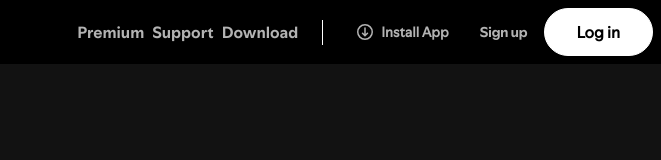
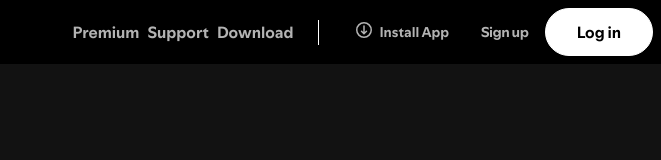
Before and after one commit to jishnuns/Spotify, a plain HTML site: page index.html in a window 1280 px wide. Shown: the full height of the page, 619-1280 px from the left. Drawn offline with Linux system fonts and the light colour scheme.

Commit message:
fixing error

```diff
--- a/index.html
+++ b/index.html
@@ -21,14 +21,10 @@
                 </div>
             </div>
         </div>
-
         <div class="header-tab-view">
-            <div class="spotify-tab-logo">
-                <div class="add-logo">
-                    <img src="img/spotify-tab.svg" alt="">
-                </div>
+            <div class="add-logo">
+                <img src="img/spotify-tab.svg" alt="">
             </div>
-
             <div class="home-search">
                 <button class="home-btn">
                     <img src="img/home.svg" alt="">
@@ -39,22 +35,19 @@
                     </button>
                 </div>
             </div>
-
             <div class="spotify-supports">
-                <div class="supports-content">Premium</div>
-                <div class="supports-content">Support</div>
-                <div class="supports-content">Download</div>
+                <a href="#" class="supports-content">Premium</a>
+                <a href="#" class="supports-content">Support</a>
+                <a href="#" class="supports-content">Download</a>
                 <div class="vertical-line"></div>
-                <div class="install-app-btn"><img src="img/download.svg" alt="">Install App</div>
-            </div>
-
-            <div class="main-login">
-                <div class="signup-btn">Sign up</div>
-                <button class="login-btn"><div>Log in</div></button>
+                <button class="install-app-btn"><img src="img/download.svg" alt="">Install App</button>
+                <div class="main-login">
+                    <button class="signup-btn">Sign up</button>
+                    <button class="login-btn"><span>Log in</span></button>
+                </div>
             </div>
         </div>
     </header>
-
 </body>
 
 </html>
--- a/styles.css
+++ b/styles.css
@@ -22,23 +22,29 @@ body {
     background-color: #121212;
 }
 
+header {
+    width: 100%;
+    position: fixed;
+    top: 0;
+
+}
+
 .header-mobile-view {
     background-color: #000;
-    padding: 16px 16px 8px;
+    padding: 12px 16px 12px;
     display: flex;
     justify-content: space-between;
-    position: fixed;
-    left: 0;
-    top: 0;
-    right: 0;
 }
 
+.spotify-logo {
+    padding-top: 4px;
+}
 .menu-section {
     display: flex;
 }
 
 .open-app {
-    border-radius: 9999px;
+    border-radius: 50px;
     background-color: #fff;
     border: #fff;
     height: 32px;
@@ -46,11 +52,15 @@ body {
     font-size: 13px;
     font-weight: 700;
     font-family: spotify-Bold;
-    transform: translateY(-4px);
 }
 
 .menu-button img{
     margin-left: 16px;
+    padding-top: 4px;
+}
+
+.header-tab-view {
+    display: none;
 }
 
 @media screen and (min-width:960px) {
@@ -102,10 +112,11 @@ body {
     .supports-content {
         display: flex;
         color: #b3b3b3;
-        font-weight: 700px;
+        font-weight: 700;
         font-family: spotify-Bold;
         font-size: 16px;
         padding: 8px 0px;
+        text-decoration: none;
     }
 
     .vertical-line {
@@ -118,12 +129,14 @@ body {
     .install-app-btn {
         color: #b3b3b3;
         font-size: 14px;
-        font-family: spotify-Regular;
+        font-family: spotify-Bold;
         font-weight: 700;
         display: flex;
         text-wrap: nowrap;
         gap: 8px;
-        padding: 4px 16px 4px 10px;
+        padding: 4px 16px 4px 13px;
+        border: none;
+        background-color: transparent;
     }
 
     .main-login {
@@ -132,26 +145,28 @@ body {
     }
 
     .signup-btn {
-        padding: 4px 16px 4px 15px;
+        padding: 4px 16px 4px 8px;
         color: #b3b3b3;
         font-size: 14px;
         font-family: spotify-txt;
         font-weight: 700;
         text-wrap: nowrap;
+        background-color: transparent;
+        border: none;
     }
 
     .login-btn {
         background-color: #fff;
         border: 1px solid #fff;
-        border-radius: 9999px;
+        border-radius: 50px;
         height: 48px;
     }
 
-    .login-btn div {
-        padding: 8px 32px;
+    .login-btn span {
+        padding: 8px 31px;
         text-wrap: nowrap;
         font-size: 16px;
-        font-family: spotify-Regular;
+        font-family: spotify-Bold;
         font-weight: 700;
     }
 }
```
